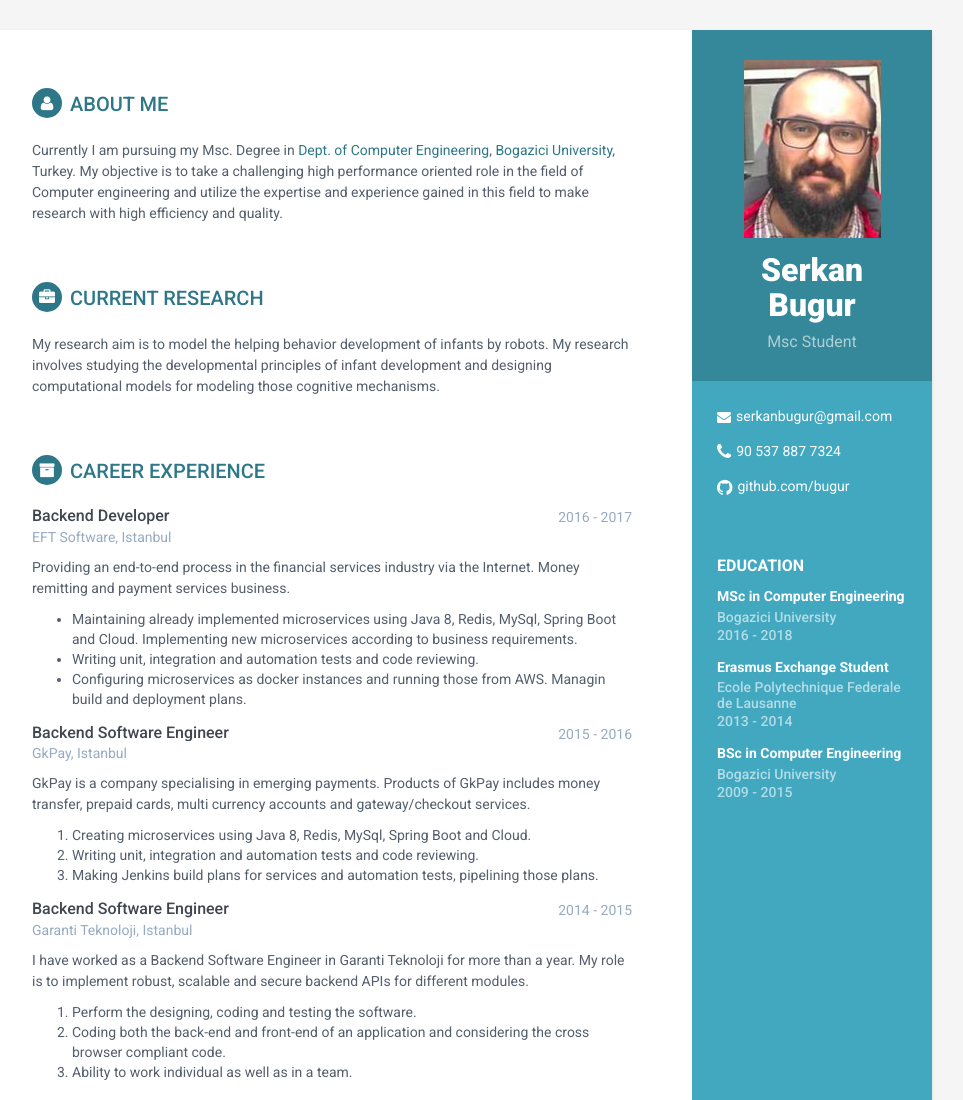
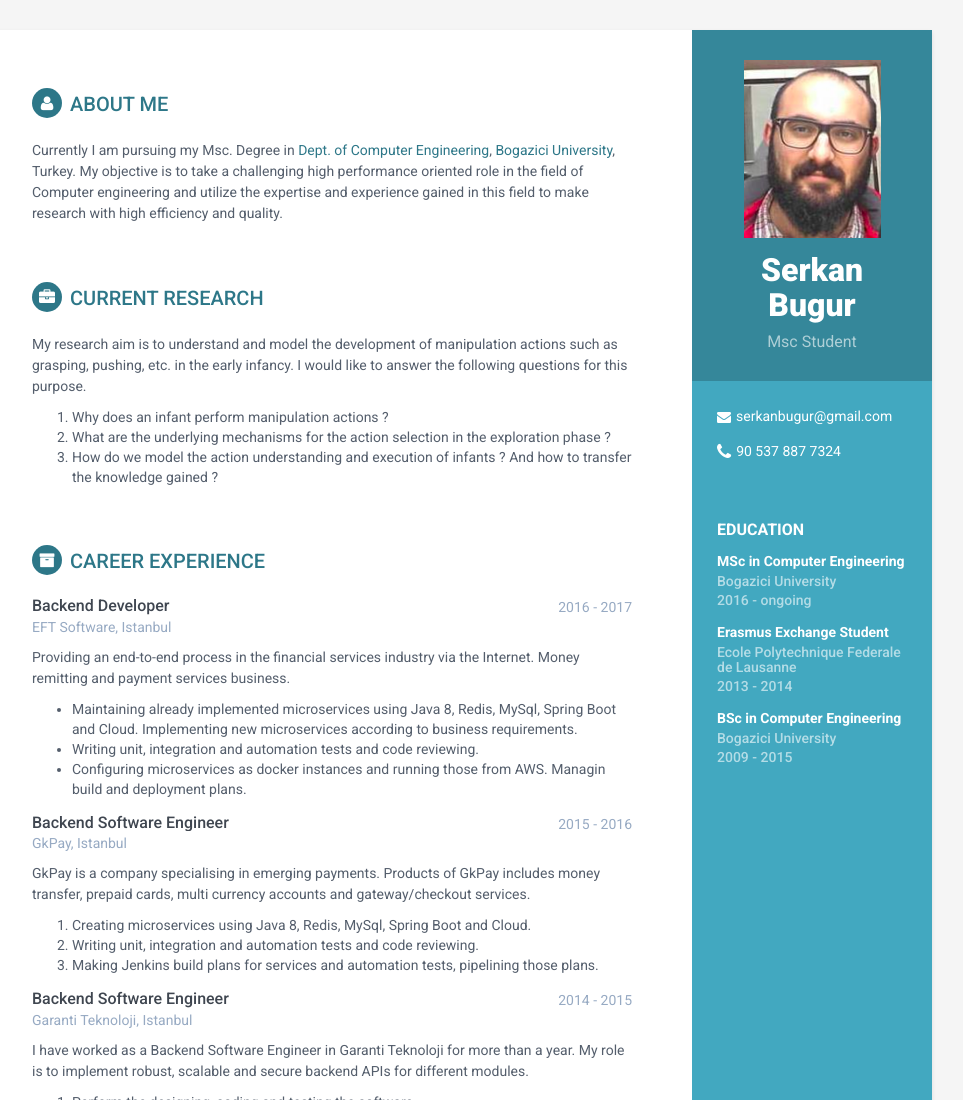
Before and after one commit to serkanbugur/serkanbugur.github.io, a plain HTML site: page index.html in a window 1280 px wide. Shown: the top 1100 px of the page, without its empty margins (188-1151 px from the left). Drawn offline with Linux system fonts and the light colour scheme.

Commit message:
Current research is changed

```diff
--- a/index.html
+++ b/index.html
@@ -38,7 +38,6 @@
                 <ul class="list-unstyled contact-list">
                     <li class="email"><i class="fa fa-envelope"></i><a href="mailto: yourname@email.com">serkanbugur@gmail.com</a></li>
                     <li class="phone"><i class="fa fa-phone"></i><a href="tel:0123 456 789">90 537 887 7324</a></li>
-                    <li class="github"><i class="fa fa-github"></i><a href="#" target="_blank">github.com/bugur</a></li>
                 </ul>
             </div><!--//contact-container-->
             <div class="education-container container-block">
@@ -46,7 +45,7 @@
                 <div class="item">
                     <h4 class="degree">MSc in Computer Engineering</h4>
                     <h5 class="meta">Bogazici University</h5>
-                    <div class="time">2016 - 2018</div>
+                    <div class="time">2016 - ongoing</div>
                 </div><!--//item-->
 		<div class="item">
                     <h4 class="degree">Erasmus Exchange Student</h4>
@@ -81,8 +80,14 @@ engineering and utilize the expertise and experience gained in this field to mak
 
                 <div class="summary">
                     <p>
-			My research aim is to model the helping behavior development of infants by robots. My research involves studying the developmental principles of infant development and designing computational models for modeling those cognitive mechanisms.
+			My research aim is to understand and model the development of manipulation actions such as grasping, pushing, etc. in the early infancy. I would like to answer the following questions for this purpose.
 		    </p>
+
+<ol>
+  <li>Why does an infant perform manipulation actions ?</li>
+  <li>What are the underlying mechanisms for the action selection in the exploration phase ? </li>
+  <li>How do we model the action understanding and execution of infants ? And how to transfer the knowledge gained ? </li>
+</ol>
                 </div><!--//summary-->
 
             </section><!--//section-->
```
